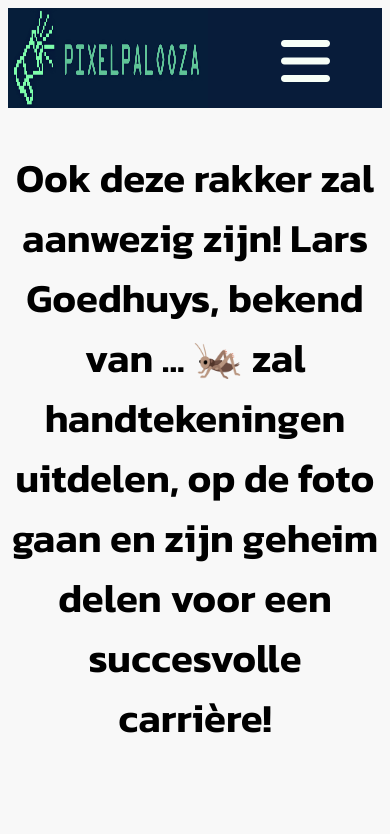
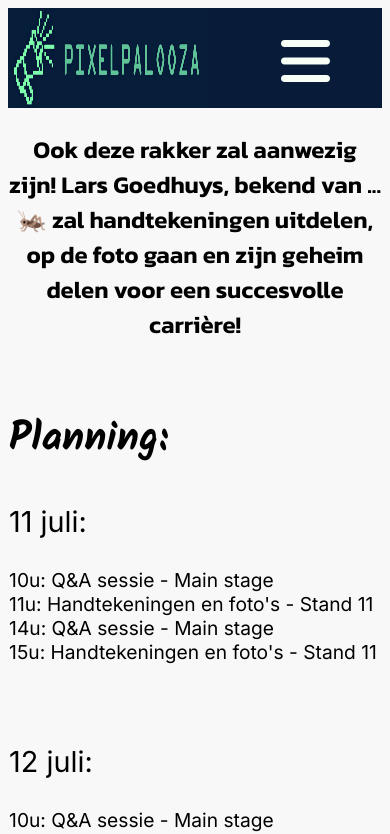
Before and after one commit to GlupekEJ/GameEvent, an Angular app in the folder Client/: page /bezoek-Lars in a window 390 px wide. Shown: the top 834 px of the page. Built offline with nearby package versions, Linux system fonts and the light colour scheme.

Commit message:
clamps toegevoegd op contact en bezoek lars pagina's

```diff
--- a/Client/src/app/bezoek-lars/bezoek-lars.component.css
+++ b/Client/src/app/bezoek-lars/bezoek-lars.component.css
@@ -14,7 +14,7 @@ main {
 
 .intro {
        font-family: 'Kanit', sans-serif;
-       font-size: 2.5em;
+       font-size: clamp(1.5em, 2.5vw, 2.5em);
        font-weight: 600;
        text-align: center;
 }
@@ -55,5 +55,6 @@ img {
 @media screen and (max-width: 60rem) {
     .planning {
         flex-direction: column;
+        margin-top: 2em;
     }
 }
--- a/Client/src/app/contact/contact.component.css
+++ b/Client/src/app/contact/contact.component.css
@@ -20,7 +20,7 @@ section p {
   font-family: "Kanit", sans-serif;
   font-weight: 600;
   font-style: normal;
-  font-size: 2.5em;
+  font-size: clamp(1.8em, 2.5vw, 2.5em);
 }
 
 section {
```
